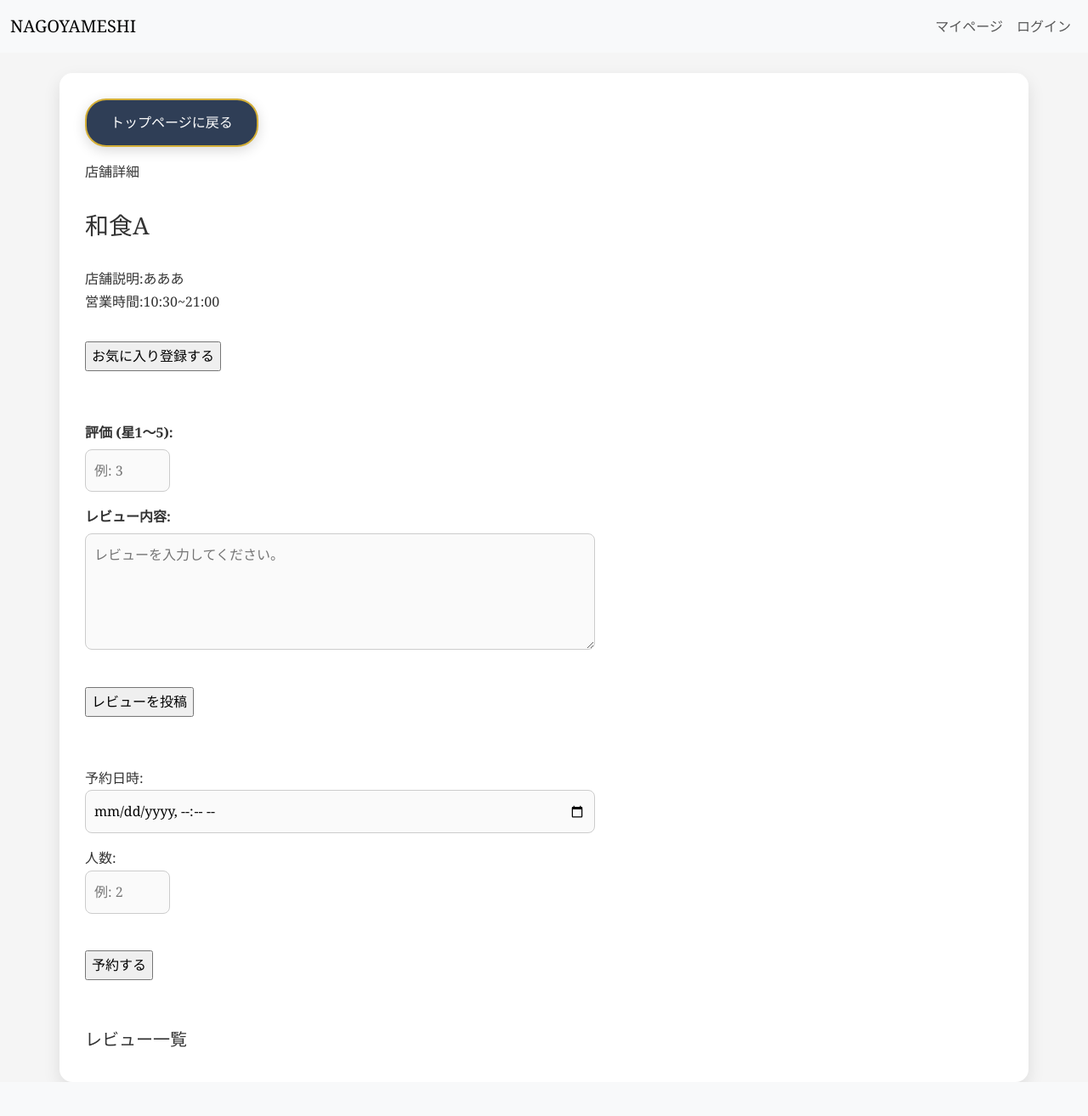
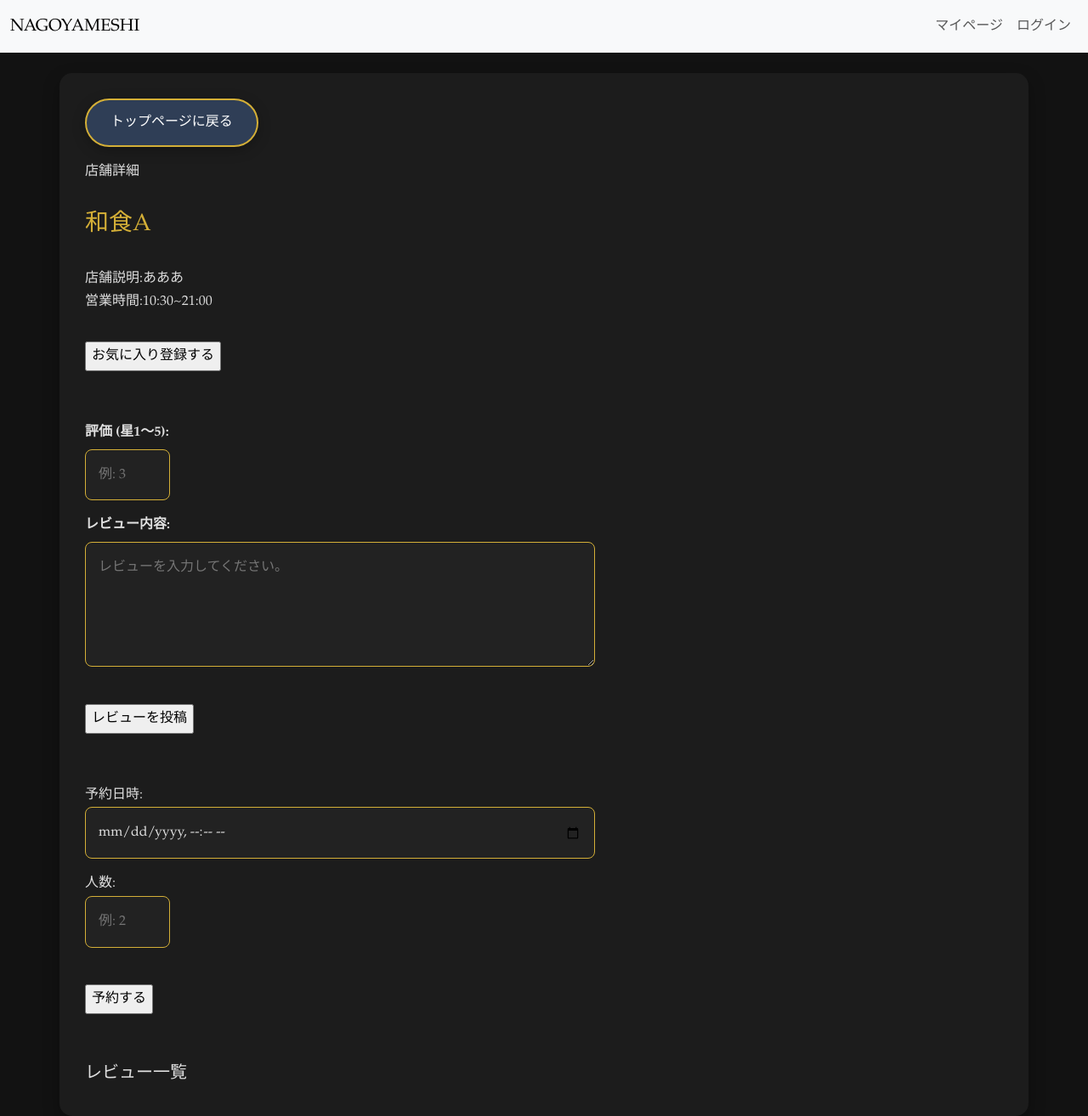
Before and after one commit to o1-mat/django-tabelog-kadai, a Django app: page /restaurant/1 in a window 1280 px wide. Shown: the whole page at 85% size. Before the commit the page ends 1274 px from the top, so only its background shows below. Run offline with Django 5.2, Linux system fonts and the light colour scheme; data comes from the database, SQL or seed files in the repository; data that the repository does not hold is empty; parts of the project's set-up code (start-up, migrations or seed data) failed here and were passed over.

Commit message:
Add files via upload

```diff
--- a/kadai_002/static/style.css
+++ b/kadai_002/static/style.css
@@ -1,59 +1,65 @@
 body {
-    background-color: #f5f5f5; /* 柔らかいアイボリーグレー */
-    font-family: 'Georgia', serif; /* セリフフォント */
-    color: #333;
+    background-color: #121212; /* 深い黒に近い背景色で高級感 */
+    font-family: 'Garamond', serif; /* 洗練されたフォント */
+    color: #e0e0e0; /* 明るすぎないホワイト */
+    line-height: 1.8;
     margin: 0;
     padding: 0;
-    line-height: 1.8; /* 行間を広く */
 }
 
-/* コンテナ */
 .container {
+    background-color: #1c1c1c; /* ダークグレーの背景 */
+    border-radius: 15px;
+    padding: 30px;
+    box-shadow: 0px 8px 20px rgba(0, 0, 0, 0.3); /* 影を強調して立体感を出す */
     margin-top: 20px;
-    padding: 30px;
-    background-color: #ffffff;
-    border-radius: 15px; /* 少し丸みを持たせる */
-    box-shadow: 0px 8px 20px rgba(0, 0, 0, 0.1); /* シャドウで上質感を追加 */
 }
 
-/* ボタンの改善 */
+h2, h3, h4 {
+    color: #d4af37; /* ゴールドでアクセントを付けた見出し */
+    font-family: 'Garamond', serif;
+}
+
 .button {
     display: inline-block;
+    color: #ffffff;
+    background-color: #2f3e56; /* ダークネイビー */
+    border: 2px solid #d4af37; /* ゴールドのボーダー */
     padding: 12px 28px;
     margin-bottom: 20px;
     font-size: 16px;
-    color: #ffffff;
-    background-color: #2f3e56; /* ダークネイビー */
-    border: 2px solid #d4af37; /* ゴールドのボーダー */
+    border-radius: 30px;
     text-decoration: none;
-    border-radius: 25px; /* 少し丸みを持たせる */
-    transition: background 0.4s, box-shadow 0.4s;
-    box-shadow: 0px 4px 15px rgba(0, 0, 0, 0.15); /* 控えめな影で立体感を追加 */
+    transition: background 0.4s, box-shadow 0.4s, transform 0.4s;
+    box-shadow: 0px 4px 15px rgba(0, 0, 0, 0.25);
 }
 
 .button:hover {
-    background-color: #1e2b40; /* ホバー時に少し暗めの色に変更 */
-    box-shadow: 0px 6px 20px rgba(0, 0, 0, 0.2); /* シャドウを強調　浮き上がり感を演出 */
+    background-color: #1e2b40;
+    box-shadow: 0px 8px 30px rgba(0, 0, 0, 0.5);
+    transform: translateY(-3px); /* ホバー時に少し浮き上がる演出 */
 }
 
-/* ラベル */
-.label-short, .label-long {
-    display: block; /* ラベルをブロック要素にして、入力フィールドの上に表示 */
-    font-weight: bold;
-    margin-bottom: 5px; /* ラベルと入力フィールドの間に余白を追加 */
+.btn-cancel {
+    background-color: #6c757d; /* キャンセルボタンは中間色で落ち着いた印象 */
+    border: none;
 }
 
-/* フォームの入力フィールド */
+.btn-cancel:hover {
+    background-color: #5a6268;
+}
+
 input[type="text"], input[type="number"], input[type="datetime-local"], textarea {
-    display: block; /* 入力フィールドをブロック要素にして幅を占有 */
+    display: block;
+    background-color: #222; /* ダークグレーで高級感を持たせる */
+    color: #e0e0e0; /* テキストは明るく */
     width: 100%;
     max-width: 600px;
-    padding: 10px;
-    margin-bottom: 15px; /* 入力フィールド間に余白を追加 */
+    padding: 15px;
+    margin-bottom: 15px;
     border-radius: 8px;
-    border: 1px solid #ccc;
+    border: 1px solid #d4af37; /* ゴールドの枠線 */
     transition: box-shadow 0.3s, border-color 0.3s;
-    background-color: #fafafa; /* 柔らかい背景色で落ち着いた印象 */
 }
 
 input[type="text"]:focus, input[type="number"]:focus, input[type="datetime-local"]:focus, textarea:focus {
--- a/kadai_002/templates/nagoyameshi/edit_review.html
+++ b/kadai_002/templates/nagoyameshi/edit_review.html
@@ -7,7 +7,7 @@
     {% csrf_token %}
     {{ form.as_p }}
     <input type="submit" value="更新">
-    <a href="{% url 'restaurant' review.restaurant.id %}" class="button">キャンセル</a>
+    <a href="{% url 'restaurant' review.restaurant.id %}" class="btn-cancel button">キャンセル</a>
 </form>
 
 {% endblock %}
--- a/kadai_002/templates/nagoyameshi/mypage.html
+++ b/kadai_002/templates/nagoyameshi/mypage.html
@@ -4,7 +4,7 @@
 {% block content %}
 <a href="{% url 'top' %}" class="button">トップページに戻る</a>
 <br>
-<h4 class="premium-setting">お気に入り店舗の一覧</h4>
+<h4 class="section-title premium-setting">お気に入り店舗の一覧</h4>
 
 {% if favorites %}
     {% for favorite in favorites %}
@@ -22,7 +22,7 @@
 {% endif %}
 <br>
 
-<h4 class="premium-setting">有料会員設定</h4>
+<h4 class="section-title premium-setting">有料会員設定</h4>
 
 {% if is_premium %}
     <a href="{% url 'portal' %}">有料会員の設定はこちら</a>
@@ -34,7 +34,7 @@
 {% endif %}
 <br><br>
 
-<h4 class="premium-setting">予約一覧</h4>
+<h4 class="section-title premium-setting">予約一覧</h4>
 
 {% if reservations %}
     {% for reservation in reservations %}
```
Also changed, not shown: other parts of kadai_002/static/style.css (+15 -15 lines).
